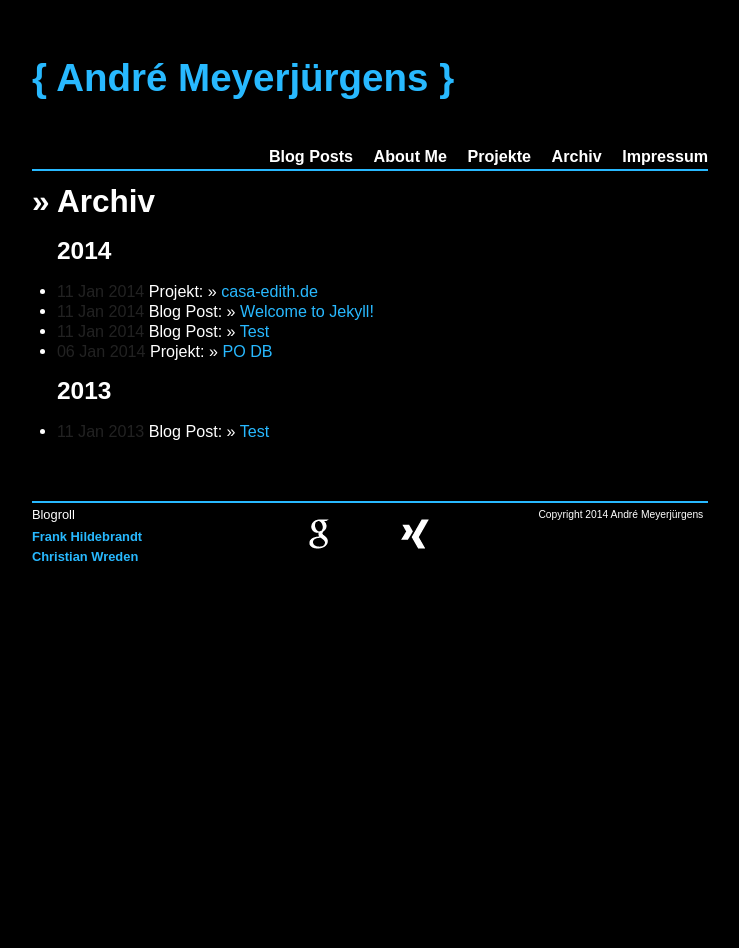
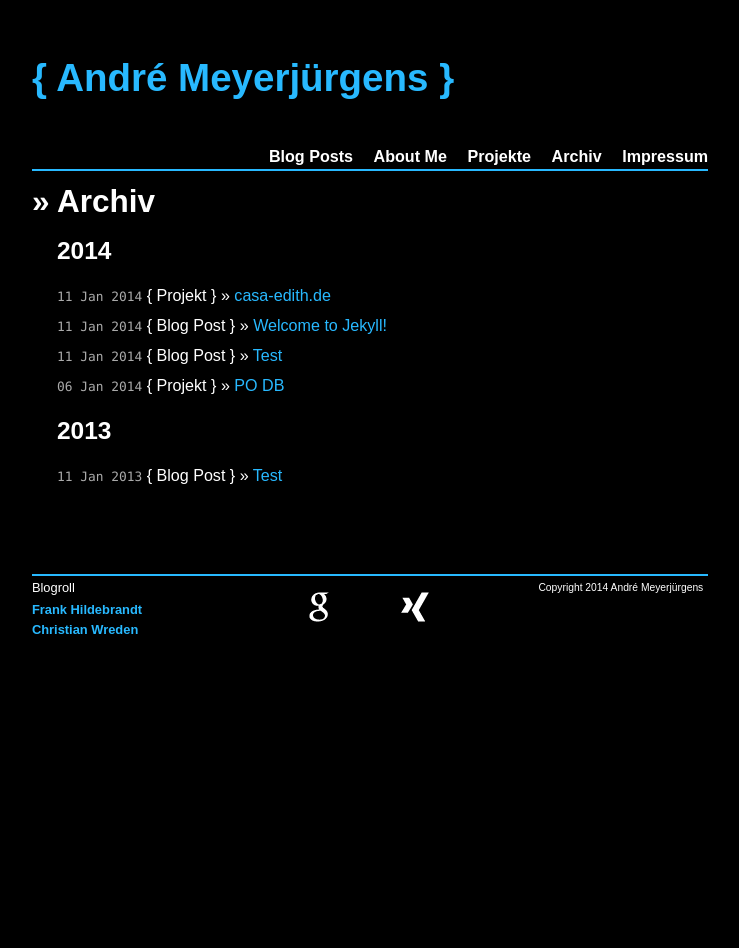
Before and after one commit to daxtero/daxtero.github.io, a Jekyll site: the page built from archiv/index.html, in a window 1280 px wide. Shown: the whole page, without its empty margins (270-1009 px from the left). Built offline with Jekyll 4.4.1, drawn with Linux system fonts in a browser that asks for light colours; nearby versions of some CDN libraries; Markdown is read by kramdown in place of the engine named in the settings.

```diff
--- a/archiv/index.html
+++ b/archiv/index.html
@@ -4,10 +4,8 @@
 ---
 
 <h2>» Archiv</h2>
-<ul>
-    {% capture type %}{{ '' }}{% endcapture %}
+<ul class="posts">
     {% for post in site.posts %}
-
     {% unless post.next %}
     <h3>{{ post.date | date: '%Y' }}</h3>
     {% else %}
@@ -19,11 +17,16 @@
     {% endunless %}
 
     {% if post.categories contains 'blogpost' %}
-    <li><span>{{ post.date | date_to_string }}</span> Blog Post: &raquo; <a href="{{ post.url }}">{{ post.title }}</a>
+    <li><span>{{ post.date | date_to_string }}</span> { Blog Post } &raquo; <a href="{{ post.url }}">
+        {{ post.title }}
+    </a>
     </li>
     {% endif %}
+
     {% if post.categories contains 'project' %}
-    <li><span>{{ post.date | date_to_string }}</span> Projekt:  &raquo; <a href="{{ post.url }}">{{ post.title }}</a>
+    <li><span>{{ post.date | date_to_string }}</span> { Projekt } &raquo; <a href="{{ post.url }}">
+        {{ post.title }}
+    </a>
         {% endif %}
 
         {% endfor %}
```
Also changed, not shown: img/icons/blue/facebook_alt.png, img/icons/blue/github.png (deleted), img/icons/blue/github_alt.png, img/icons/blue/google.png, img/icons/blue/twitter.png (deleted), img/icons/blue/twitter_alt.png, img/icons/blue/xing.png.
